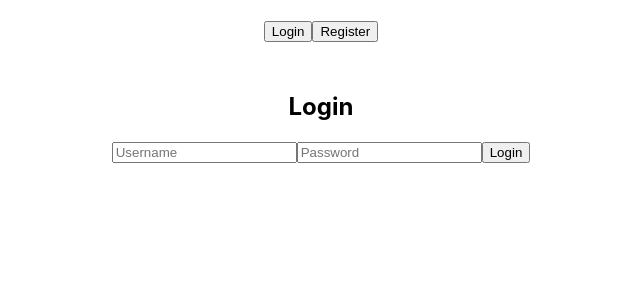
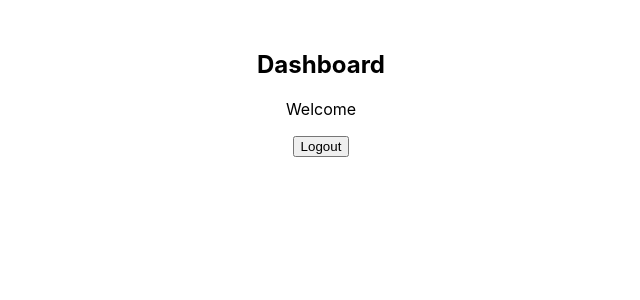
Before and after one commit to taanishqs28/HomeSentinel, a React (Create React App) app in the folder react-frontend/: page /dashboard in a window 1280 px wide. Shown: the top 300 px of the page, without its empty margins (319-959 px from the left). Built offline with nearby package versions, Linux system fonts and the light colour scheme; sample sign-in values are in the browser's storage; the HTML template or start-up script is replaced by a standard one.

Commit message:
Added dashboard

```diff
--- a/react-frontend/src/App.js
+++ b/react-frontend/src/App.js
@@ -1,22 +1,31 @@
-import { BrowserRouter as Router, Routes, Route, Link } from "react-router-dom";
+import { BrowserRouter as Router, Routes, Route, Link, useLocation } from "react-router-dom";
 import Login from "./pages/Login";
 import Register from "./pages/Register";
+import Dashboard from "./pages/Dashboard";
 
 function App() {
   return (
     <Router>
-      <div style={{ textAlign: "center", marginTop: "20px" }}>
-        <Link to="/login"><button>Login</button></Link>
-        <Link to="/register"><button>Register</button></Link>
-      </div>
-
+      <Header />
       <Routes>
         <Route path="/login" element={<Login />} />
         <Route path="/register" element={<Register />} />
+        <Route path="/dashboard" element={<Dashboard />} />
         <Route path="*" element={<Login />} />
       </Routes>
     </Router>
   );
 }
 
+const Header = () => {
+  const location = useLocation();
+  if (location.pathname === "/dashboard") return null;
+  return (
+    <div style={{ textAlign: "center", marginTop: "20px" }}>
+      <Link to="/login"><button>Login</button></Link>
+      <Link to="/register"><button>Register</button></Link>
+    </div>
+  );
+};
+
 export default App;
--- /dev/null
+++ b/react-frontend/src/pages/Dashboard.js
@@ -0,0 +1,30 @@
+import React, { useEffect } from "react";
+import { useNavigate } from "react-router-dom";
+
+const Dashboard = () => {
+  const navigate = useNavigate();
+
+  useEffect(() => {
+    const token = localStorage.getItem("token");
+    if (!token) {
+      navigate("/login"); // Redirect if not logged in
+    }
+  }, [navigate]);
+
+  return (
+    <div style={styles.container}>
+      <h2>Dashboard</h2>
+      <p>Welcome</p>
+      <button onClick={() => {
+        localStorage.removeItem("token");
+        navigate("/login");
+      }}>
+        Logout
+      </button>
+    </div>
+  );
+};
+
+const styles = { container: { textAlign: "center", marginTop: "50px" } };
+
+export default Dashboard;
--- a/react-frontend/src/pages/Login.js
+++ b/react-frontend/src/pages/Login.js
@@ -19,7 +19,7 @@ const Login = () => {
 
       localStorage.setItem("token", response.data.access_token);
       console.log("Login successful:", response.data);
-      navigate("/dashboard"); // Redirect to dashboard (update as needed)
+      navigate("/dashboard"); // Redirect to dashboard
     } catch (error) {
       setErrorMessage("Invalid username or password");
     }
@@ -33,11 +33,15 @@ const Login = () => {
         <input type="password" placeholder="Password" value={password} onChange={(e) => setPassword(e.target.value)} required />
         <button type="submit">Login</button>
       </form>
-      {errorMessage && <p>{errorMessage}</p>}
+      {errorMessage && <p style={styles.error}>{errorMessage}</p>}
     </div>
   );
 };
 
-const styles = { container: { textAlign: "center", marginTop: "50px" } };
+// ✅ Define styles object here
+const styles = {
+  container: { textAlign: "center", marginTop: "50px" },
+  error: { color: "red", marginTop: "10px" }
+};
 
 export default Login;
```
Also changed, not shown: react-frontend/src/pages/Register.js (line endings or trailing spaces).
